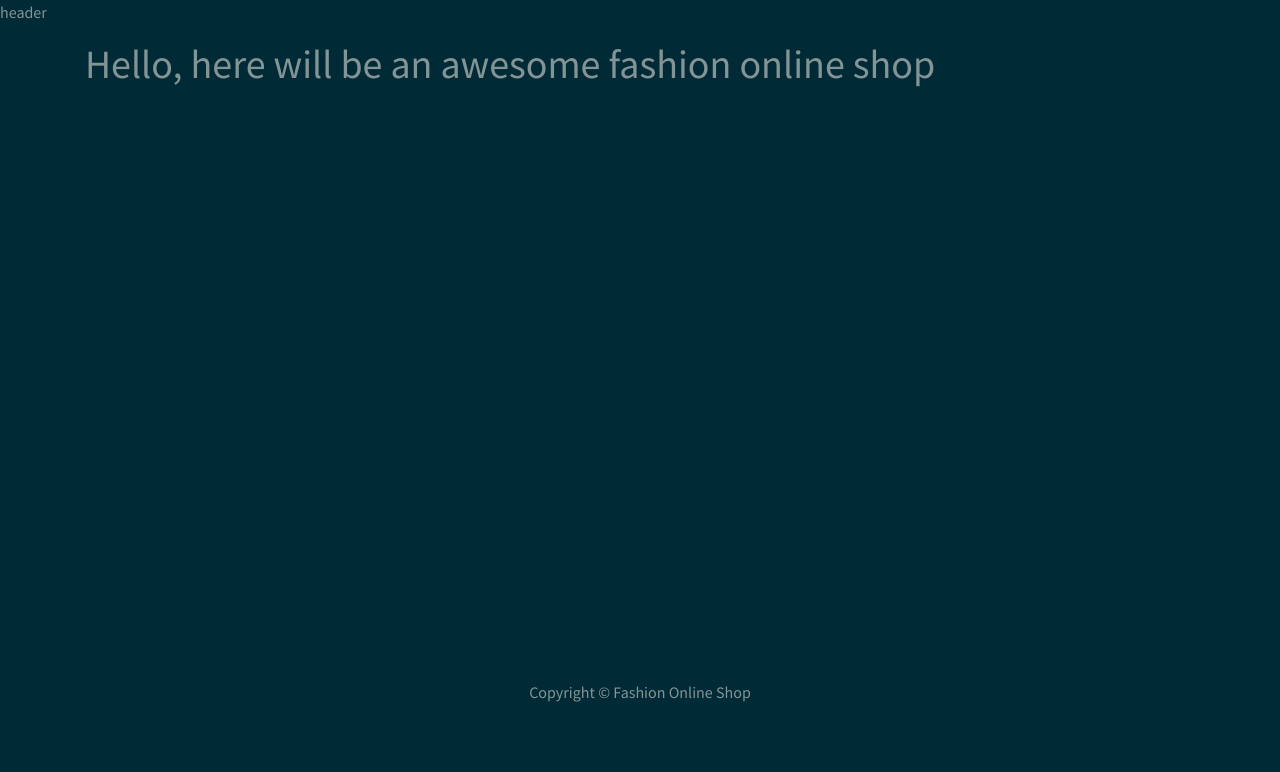
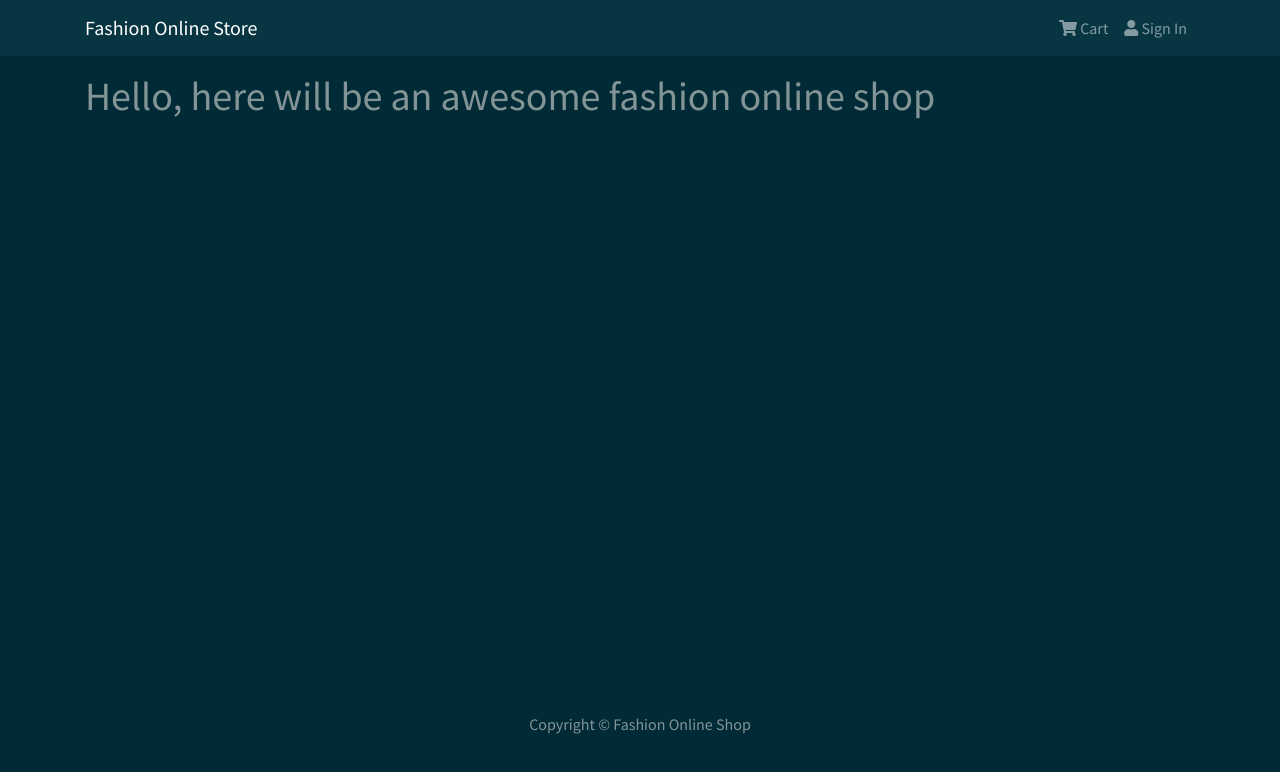
Before and after one commit to eduanathaci/online_shop, a React (Create React App) app in the folder browser/: page / in a window 1280 px wide. Shown: the top 772 px of the page. Built offline with nearby package versions, Linux system fonts and the light colour scheme.

Commit message:
add elements to header

```diff
--- a/browser/src/components/Header.js
+++ b/browser/src/components/Header.js
@@ -1,10 +1,26 @@
 import React from 'react'
+import { Navbar, Nav, Container } from 'react-bootstrap'
 
 const Header = () => {
   return (
-    <div>
-      header
-    </div>
+    <header>
+      <Navbar bg="dark" variant="dark" expand="lg" collapseOnSelect>
+        <Container>
+          <Navbar.Brand href="/">Fashion Online Store</Navbar.Brand>
+          <Navbar.Toggle aria-controls="basic-navbar-nav" />
+          <Navbar.Collapse id="basic-navbar-nav">
+            <Nav className="ml-auto">
+              <Nav.Link href="/cart">
+                <i className="fas fa-shopping-cart"></i> Cart
+              </Nav.Link>
+              <Nav.Link href="/login">
+                <i className="fas fa-user"></i>  Sign In
+              </Nav.Link>
+            </Nav>
+          </Navbar.Collapse>
+        </Container>
+      </Navbar>
+    </header>
   )
 }
 
```
